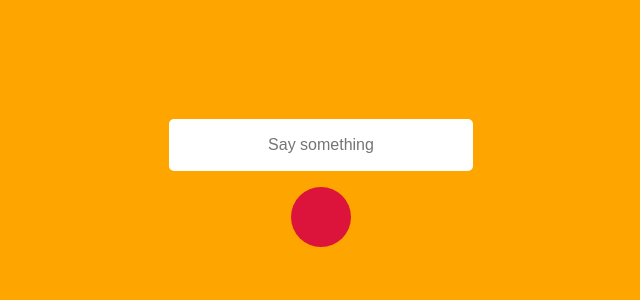
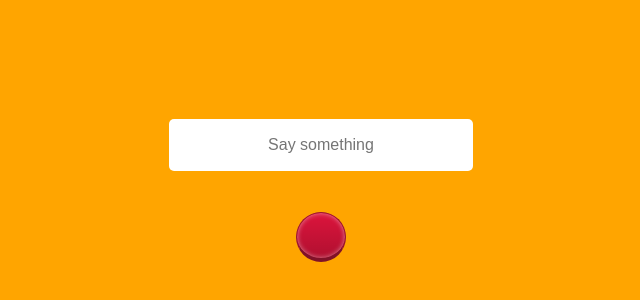
Before and after one commit to tuscannyCodes/hueV3, a React (Create React App) app: page / in a window 1280 px wide. Shown: the part 172-472 px from the top of the page, without its empty margins (319-959 px from the left). Built offline with nearby package versions, Linux system fonts and the light colour scheme.

Commit message:
WORKING tweaked button css and cleaned code

```diff
--- a/src/App.js
+++ b/src/App.js
@@ -5,16 +5,12 @@ import useGreetingsLogic from "./Components/useGreetingsLogic";
 import { useState } from "react";
 // import GreetingsHandler from "./Components/GreetingsHandler";
 function App() {
-  const {responseCallbackHandler,response,setResponse}= useGreetingsLogic();
-
-  // state for responses
-  // const [response, setResponse] = useState("");
+  const { responseCallbackHandler, response, setResponse } =
+    useGreetingsLogic();
 
   // this will be the main function that calls other functions.
 
   const Fn1 = () => {
-    // let userInput = document.getElementById("mainInputBox").value;
-
     // thinking animation
 
     function thinking() {
@@ -29,48 +25,8 @@ function App() {
       }, 1600);
     }
     thinking();
-responseCallbackHandler();
-
-    // <GreetingsHandler userInput={userInput} setResponse={setResponse}/>
-    // thinking animation END
-    // timer for after thinking animation
-    // want to take this entire function and put it into a seperate component
-    // setTimeout(function getGreetings() {
-    //   // greeting object
-
-    //   // use callback should be here
-    //   // use constome hook
-    //   const greetings = {
-    //     greets: ["hello", "hi", "hey", "good morning", "goodbye", "yo"],
-    //     responses: ["hello", "hello there", "hey there", "hi", "whats up?"],
-    //     getGreetResponse: function () {
-    //       // if user does not type anything
-    //       if (userInput === "" || userInput === " ") {
-    //         setResponse("you didnt say anything");
-    //       } // if user does not type anything END
-
-    //       // if statements for GREETINGS Object
-    //       // this loops over generic greetings and gives generic responses
-    //       for (let i = 0; i < greetings.greets.length; i++) {
-    //         if (userInput.includes(greetings.greets[i])) {
-    //           setResponse(
-    //             greetings.responses[
-    //               Math.floor(Math.random() * greetings.responses.length)
-    //             ]
-    //           );
-    //         }
-    //       }
-    //       // these are for more specific greetings
-    //       if (userInput.includes(greetings.greets[3])) {
-    //         setResponse("Morning :)");
-    //       }
-    //       if (userInput.includes(greetings.greets[4])) {
-    //         setResponse("Goodbye. See you later.");
-    //       }
-    //     }, // getGreetResponse method END
-    //   }; // greeting object END
-    //   greetings.getGreetResponse();
-    // }, 3000);
+    // end of thinking animation.
+    responseCallbackHandler();
   }; // end of fn1
 
   // this is rendering the components
@@ -82,17 +38,5 @@ responseCallbackHandler();
     </div>
   );
 }
-/**
- * app
- *  response label
- *  user form
- *  chatbot control
- *
- *
- * */
-
-
-
-
 
 export default App;
--- a/src/Components/MainButton.css
+++ /dev/null
@@ -1,20 +0,0 @@
-.Button-container{
-    display: flex;
-    align-items: center;
-    justify-content: center;
-    margin-top: 2vh;
-    }
-    /* Button styling and aesthetics */
-    .MainButton{
-        border: none;
-        background-color: crimson;
-        height: 60px;
-        width: 60px;
-        border-radius: 50px;
-        color: white;
-        font-size: 30px;
-        font-weight: bold;
-        padding-bottom: 19px;
-        padding-left: 7px;
-        cursor: pointer;
-    }
--- a/src/Components/MainButton.js
+++ b/src/Components/MainButton.js
@@ -7,6 +7,7 @@ function MainButton({ fn1, setResponse }) {
       <div className="Button-container">
         <button onClick={fn1} className="MainButton">
 
+
         </button>
       </div>
     </div>
--- a/src/Components/useGreetingsLogic.js
+++ b/src/Components/useGreetingsLogic.js
@@ -1,14 +1,14 @@
-
-import {useState} from 'react';
+import { useState } from "react";
 
 const useGreetingsLogic = () => {
-    const [response, setResponse] = useState("");
-    function responseCallbackHandler(){
+  // This controls the state for the text being displayed
+  const [response, setResponse] = useState(" ");
+  // callback function to place function inside of fn1
+  function responseCallbackHandler() {
     setTimeout(function getGreetings() {
       // greeting object
       let userInput = document.getElementById("mainInputBox").value;
-    // use callback should be here
-    // use custom hook
+
       const greetings = {
         greets: ["hello", "hi", "hey", "good morning", "goodbye", "yo"],
         responses: ["hello", "hello there", "hey there", "hi", "whats up?"],
@@ -27,8 +27,8 @@ const useGreetingsLogic = () => {
                   Math.floor(Math.random() * greetings.responses.length)
                 ]
               );
-          };
-        };
+            }
+          }
           // these are for more specific greetings
           if (userInput.includes(greetings.greets[3])) {
             setResponse("Morning :)");
@@ -41,9 +41,7 @@ const useGreetingsLogic = () => {
       greetings.getGreetResponse();
     }, 3000);
   }
-  return {responseCallbackHandler,response,setResponse};
+  return { responseCallbackHandler, response, setResponse };
 };
 
-
-
 export default useGreetingsLogic;
--- a/src/index.css
+++ b/src/index.css
@@ -34,6 +34,7 @@ body {
   font-size: 16px;
   width: 300px;
   height: 50px;
+  outline: none;
 }
 
 /* Mobile restraints for InputBox size */
@@ -50,22 +51,77 @@ body {
   align-items: center;
   justify-content: center;
   margin-top: 2vh;
+  height: 100px;
 }
-/* Button styling and aesthetics */
+
 .MainButton {
-  border: none;
+  height: 50px;
+  width: 50px;
+  cursor: pointer;
+  line-height: 47px;
   background-color: crimson;
-  height: 60px;
-  width: 60px;
+  text-align: center;
+  font-size: 30px;
+  display: inline-block;
+
+  /* Transitions */
+  -moz-transition: 0.1s ease-out;
+  -webkit-transition: 0.1s ease-out;
+  -o-transition: 0.1s ease-out;
+  -ms-transition: 0.1s ease-out;
+  -khtml-transition: 0.1s ease-out;
+  transition: 0.1s ease-out;
+  /* Shadows */
+  box-shadow: inset 0 0 5px 0 rgba(255, 255, 255, 0.5);
+  -moz-box-shadow: inset 0 0 5px 0 rgba(255, 255, 255, 0.5);
+  -ms-box-shadow: inset 0 0 5px 0 rgba(255, 255, 255, 0.5);
+  -webkit-box-shadow: inset 0 0 5px 0 rgba(255, 255, 255, 0.5);
+  -khtml-box-shadow: inset 0 0 5px 0 rgba(255, 255, 255, 0.5);
+  -o-box-shadow: inset 0 0 5px 0 rgba(255, 255, 255, 0.5);
+  /* Borders */
+  border-width: 1px;
+  border-style: solid;
+  border-left-color: rgb(154, 21, 48);
+  border-right-color: rgb(154, 21, 48);
+  border-top-color: rgb(154, 21, 48);
+  border-bottom: 4px solid rgb(128, 18, 40);
+  /* {{ No selectable }} */
+  user-select: none;
+  -moz-user-select: none;
+  -webkit-user-select: none;
+  -o-user-select: none;
+  -ms-user-select: none;
+  -khtml-user-select: none;
+  /*[{- Border radius -}]*/
   border-radius: 50px;
-  color: white;
-  font-size: 30px;
-  font-weight: bold;
-  padding-bottom: 19px;
-  padding-left: 7px;
-  cursor: pointer;
+  -moz-border-radius: 50px;
+  -webkit-border-radius: 50px;
+  -ms-border-radius: 50px;
+  -khtml-border-radius: 50px;
+  -o-border-radius: 50px;
+  /* Gradient */
+  background-image: -moz-linear-gradient(top, transparent, rgba(0, 0, 0, 0.2));
+  background-image: -webkit-linear-gradient(
+    top,
+    transparent,
+    rgba(0, 0, 0, 0.2)
+  );
+  background-image: -o-linear-gradient(top, transparent, rgba(0, 0, 0, 0.2));
+  background-image: -khtml-linear-gradient(
+    top,
+    transparent,
+    rgba(0, 0, 0, 0.2)
+  );
+  background-image: -ms-linear-gradient(top, transparent, rgba(0, 0, 0, 0.2));
+  background-image: linear-gradient(top, transparent, rgba(0, 0, 0, 0.2));
 }
 
 .MainButton:active {
+  margin-top: 4px;
   background-color: red;
+  border: 1px solid rgb(183, 17, 50);
+  /*{Shadow}*/
+  box-shadow: inset 0 0 5px 0 #333;
+  -moz-box-shadow: inset 0 0 5px 0 #333;
+  -webkit-box-shadow: inset 0 1px 2px 0 #333, 0 1px 1px 0 rgb(183, 17, 50);
 }
```
Lines whose indentation alone changed are shown as unchanged.
